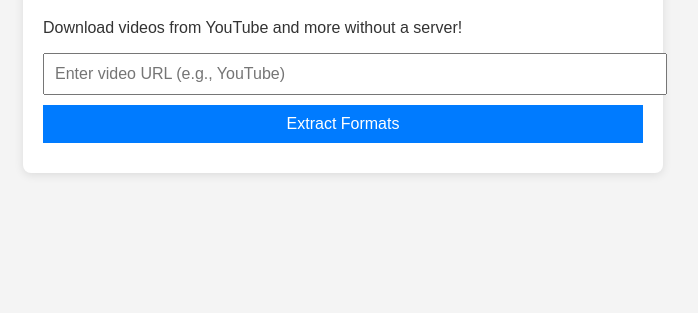
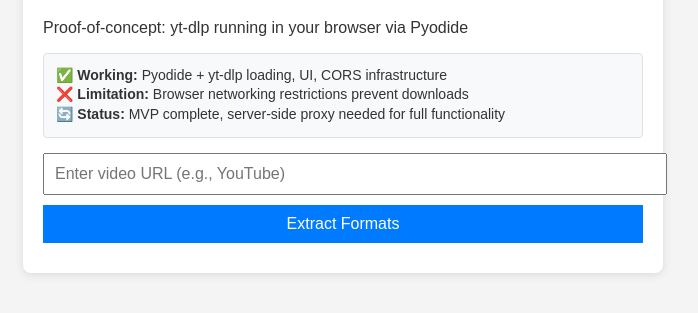
Before and after one commit to JhonDoeMax/temo, a website built with Vite: page index.html in a window 1280 px wide. Shown: the part 101-414 px from the top of the page, without its empty margins (297-995 px from the left). Built offline with nearby package versions, Linux system fonts and the light colour scheme.

Commit message:
Update UI to show current status and limitations clearly

```diff
--- a/index.html
+++ b/index.html
@@ -9,7 +9,12 @@
 <body>
     <div class="container">
         <h1>yt-dlp WASM Downloader</h1>
-        <p>Download videos from YouTube and more without a server!</p>
+        <p>Proof-of-concept: yt-dlp running in your browser via Pyodide</p>
+        <div class="status-info">
+            <strong>✅ Working:</strong> Pyodide + yt-dlp loading, UI, CORS infrastructure<br>
+            <strong>❌ Limitation:</strong> Browser networking restrictions prevent downloads<br>
+            <strong>🔄 Status:</strong> MVP complete, server-side proxy needed for full functionality
+        </div>
         <input type="url" id="url-input" placeholder="Enter video URL (e.g., YouTube)">
         <button id="extract-btn">Extract Formats</button>
         <div id="formats-container" style="display: none;">
--- a/styles.css
+++ b/styles.css
@@ -14,6 +14,16 @@
     padding: 20px;
     border-radius: 8px;
     box-shadow: 0 2px 10px rgba(0,0,0,0.1);
+}
+
+.status-info {
+    background: #f8f9fa;
+    border: 1px solid #dee2e6;
+    border-radius: 4px;
+    padding: 12px;
+    margin: 15px 0;
+    font-size: 14px;
+    line-height: 1.4;
 }
 
 input, button, select {
```
